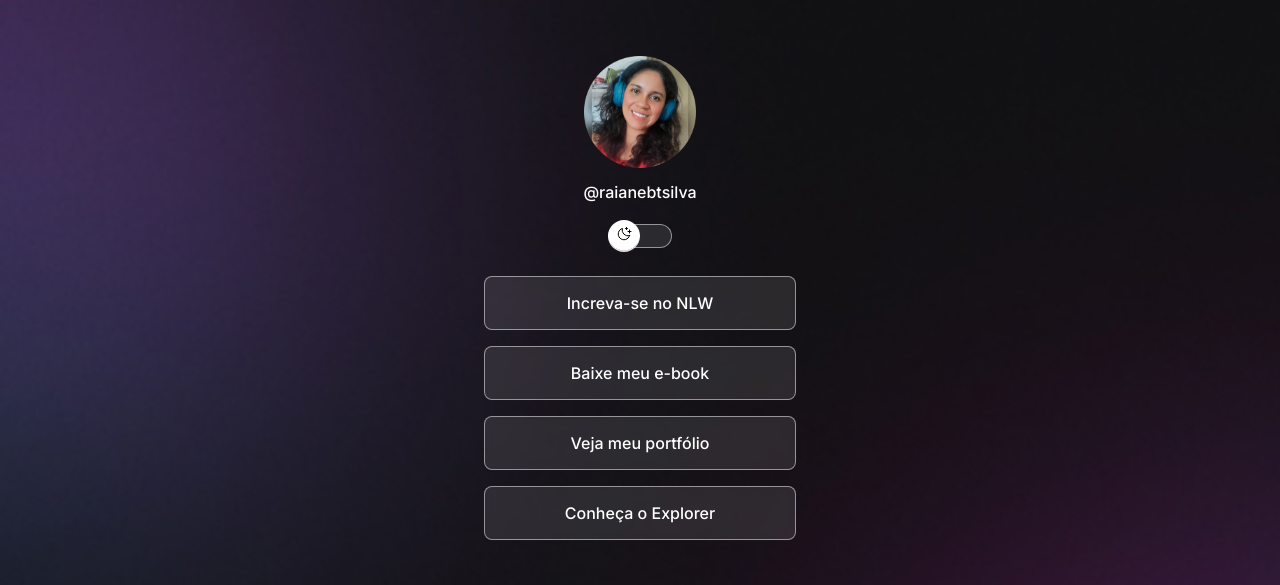
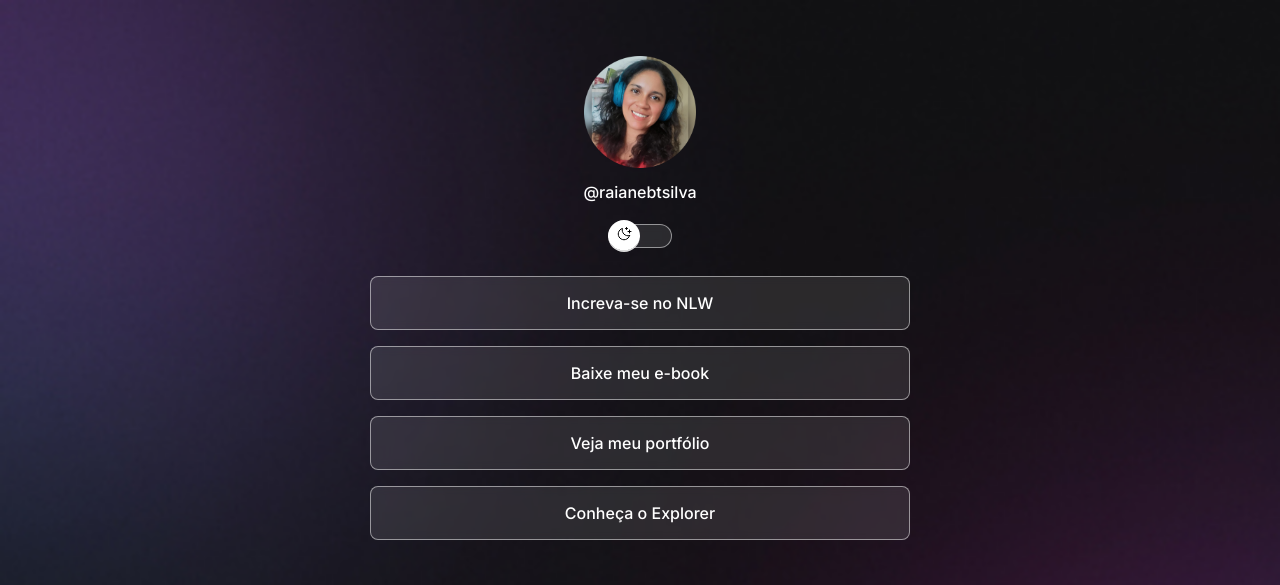
Before and after one commit to RaianeBatista/linklist, a plain HTML site: page projeto/index.html in a window 1280 px wide. Shown: the top 585 px of the page. Drawn offline with nearby package versions, Linux system fonts and the light colour scheme.

Commit message:
adjust container width

```diff
--- a/projeto/style.css
+++ b/projeto/style.css
@@ -11,7 +11,7 @@
   --surface-color: rgba(255, 255, 255, 0.1);
   --surface-color-hover: rgba(0, 0, 0, 0.2);
   --highlight-color: rgba(255, 255, 255, 0.2);
-  --switch-bg-url: url(./assets/moon-stars.svg)
+  --switch-bg-url: url(./assets/moon-stars.svg);
 }
 
 .light {
@@ -21,7 +21,7 @@
   --surface-color: rgba(0, 0, 0, 0.05);
   --surface-color-hover: rgba(0, 0, 0, 0.2);
   --highlight-color: rgba(0, 0, 0, 0.1);
-    --switch-bg-url: url(./assets/sun.svg)
+  --switch-bg-url: url(./assets/sun.svg);
 }
 
 body * {
@@ -41,7 +41,8 @@ background-size: cover; */
 }
 
 #container {
-  width: 360px;
+  width: 100%;
+  max-width: 588px;
   margin: 56px auto 0px;
   padding: 0 24px;
 }
@@ -71,10 +72,10 @@ background-size: cover; */
   margin: 4px auto;
 }
 
-#switch button{
+#switch button {
   width: 32px;
   height: 32px;
-  background: white  var(--switch-bg-url) no-repeat center;
+  background: white var(--switch-bg-url) no-repeat center;
   border: 0;
   border-radius: 50%;
 
@@ -90,14 +91,14 @@ background-size: cover; */
   left: initial;
 }
 
-#switch span{
+#switch span {
   display: block;
   width: 64px;
   height: 24px;
   background: var(--surface-color);
   border: 1px solid var(--stroke-color);
 
-   backdrop-filter: blur(4px);
+  backdrop-filter: blur(4px);
   -webkit-backdrop-filter: blur(4px);
   border-radius: 9999px;
 }
```
